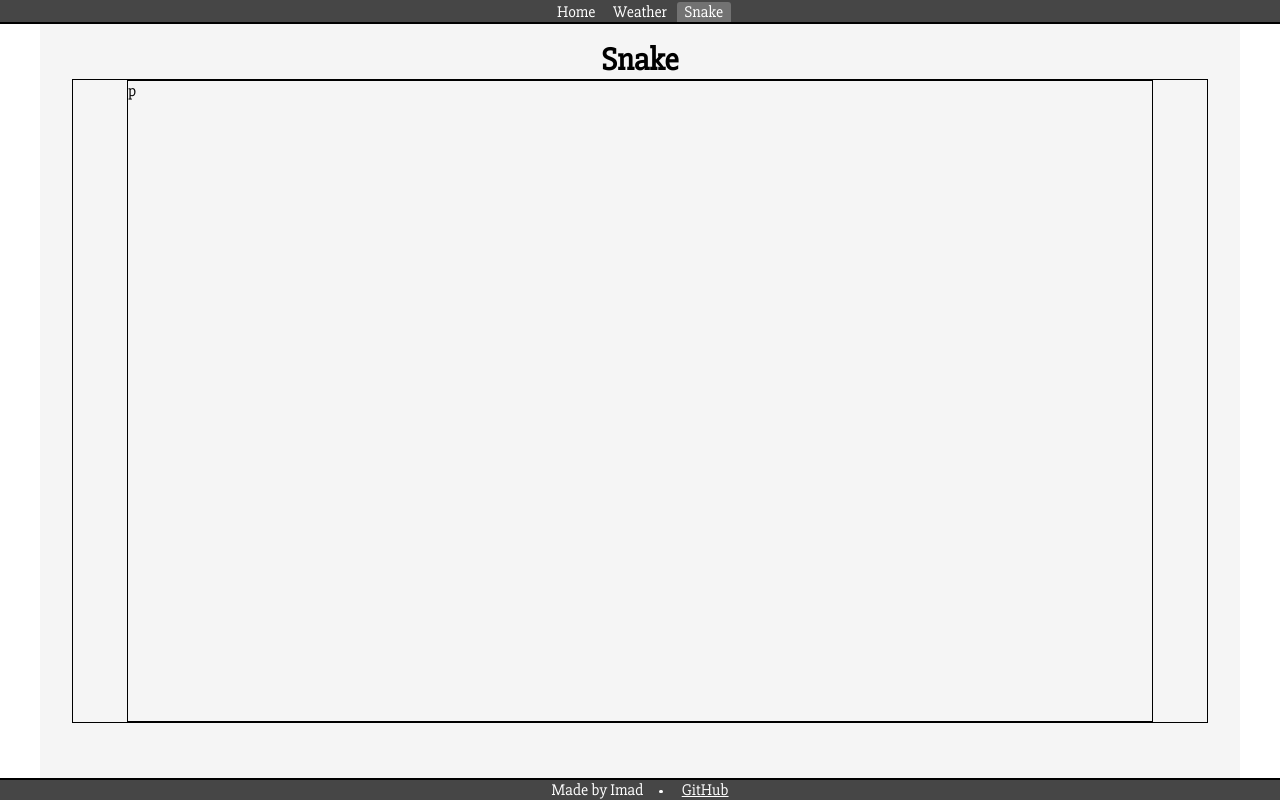
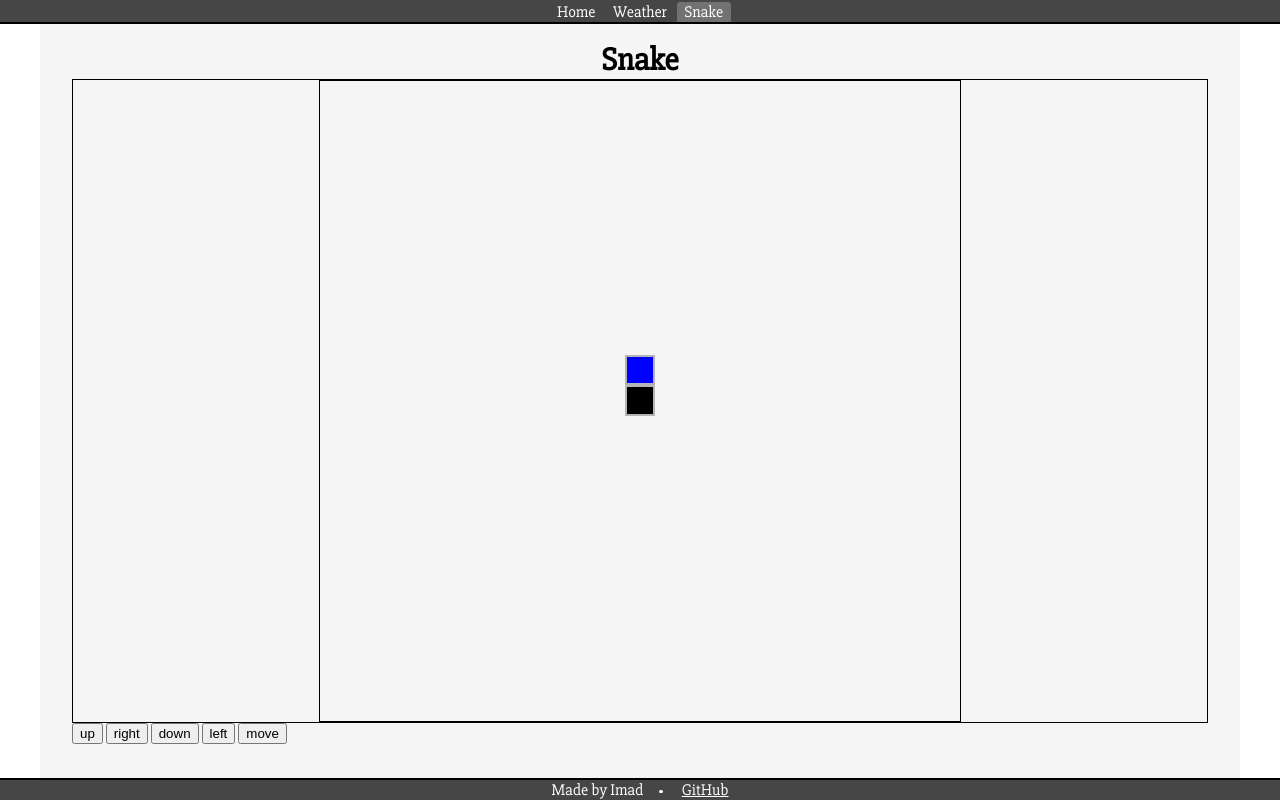
Before and after one commit to Imad-C/imads-demos, a SvelteKit app: page /snake in a window 1280 px wide. Built offline with nearby package versions, Linux system fonts and the light colour scheme.

Commit message:
Add working snake movement

```diff
--- a/src/app.css
+++ b/src/app.css
@@ -5,6 +5,7 @@
 	--light-gray: rgb(245, 245, 245);
 	--dark-gray: rgb(70, 70, 70);
 	--gray-highlight: rgb(180, 180, 180, 0.4);
+	--blue: rgb(0, 0, 255);
 }
 
 @font-face {
--- /dev/null
+++ b/src/lib/snake.ts
@@ -0,0 +1,51 @@
+export type Direction = { x: -1 | 0 | 1; y: -1 | 0 | 1 };
+
+class Segment {
+	x: number;
+	y: number;
+
+	constructor(x: number, y: number) {
+		this.x = x;
+		this.y = y;
+	}
+
+	draw(board: HTMLElement, isHead = false) {
+		const segmentElement = document.createElement('div');
+		segmentElement.style.gridColumnStart = String(this.x);
+		segmentElement.style.gridRowStart = String(this.y);
+		segmentElement.classList.add('snake');
+		if (isHead) segmentElement.classList.add('snake-head');
+		board.appendChild(segmentElement);
+	}
+}
+
+export class Snake {
+	direction: Direction = { x: 0, y: -1 };
+	body: Segment[] = [new Segment(11, 10), new Segment(11, 11)];
+	head: Segment = this.body[0];
+
+	changeDirection(direction: Direction) {
+		if (direction.x && direction.y) return;
+		else if (direction.x && this.direction.x) return;
+		else if (direction.y && this.direction.y) return;
+		else this.direction = direction;
+	}
+
+	move() {
+		// make the tail the head
+		this.head = new Segment(this.head.x + this.direction.x, this.head.y + this.direction.y);
+		this.body.unshift(this.head);
+		this.body.pop();
+	}
+
+	update() {}
+
+	draw(board: HTMLElement) {
+		board.innerHTML = '';
+		for (let i = 0; i < this.body.length; i++) {
+			this.body[i].draw(board, i === 0);
+		}
+	}
+}
+
+// export class Game() {}
--- a/src/routes/snake/+page.svelte
+++ b/src/routes/snake/+page.svelte
@@ -1,7 +1,38 @@
+<script lang="ts">
+	import { onMount } from 'svelte';
+	import type { Direction } from '$lib/snake';
+	import { Snake } from '$lib/snake';
+
+	let HTMLboard: HTMLElement;
+	let snake: Snake;
+
+	onMount(() => {
+		snake = new Snake();
+		snake.draw(HTMLboard);
+	});
+
+	function handleChangeDirection(direction: Direction) {
+		snake.changeDirection(direction);
+	}
+
+	function handleMove() {
+		snake.move();
+		snake.draw(HTMLboard);
+	}
+</script>
+
 <h1>Snake</h1>
 
 <div class="snake-container">
-	<div class="snake-board">p</div>
+	<div class="snake-board" bind:this={HTMLboard}></div>
+</div>
+
+<div>
+	<button onclick={() => handleChangeDirection({ x: 0, y: -1 })}>up</button>
+	<button onclick={() => handleChangeDirection({ x: 1, y: 0 })}>right</button>
+	<button onclick={() => handleChangeDirection({ x: 0, y: 1 })}>down</button>
+	<button onclick={() => handleChangeDirection({ x: -1, y: 0 })}>left</button>
+	<button onclick={handleMove}>move</button>
 </div>
 
 <style>
@@ -18,7 +49,25 @@
 
 	.snake-board {
 		border: 1px solid black;
-		height: 80vh;
-		width: 80vw;
+		height: 80vmin;
+		width: 80vmin;
+		display: grid;
+		grid-template-columns: repeat(21, 1fr);
+		grid-template-rows: repeat(21, 1fr);
+	}
+
+	:global(.snake) {
+		background: var(--black);
+		border: 0.25vmin solid var(--gray);
+	}
+
+	:global(.snake-head) {
+		background: var(--blue);
+		border: 0.25vmin solid var(--gray);
+	}
+
+	:global(.food) {
+		background: var(--white);
+		border: 0.25vmin solid var(--gray);
 	}
 </style>
```
Also changed, not shown: src/routes/weather/+page.svelte (+15 -10 lines).
